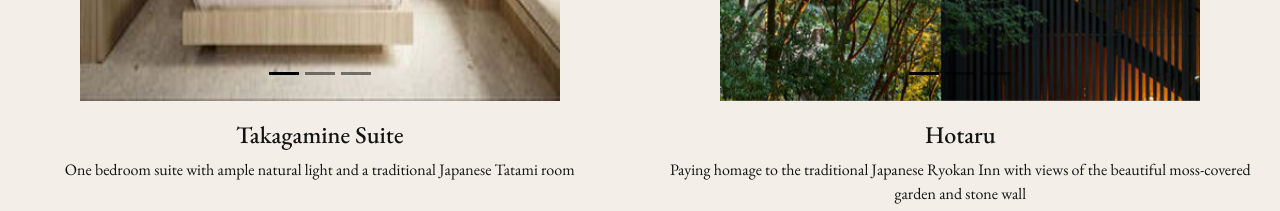
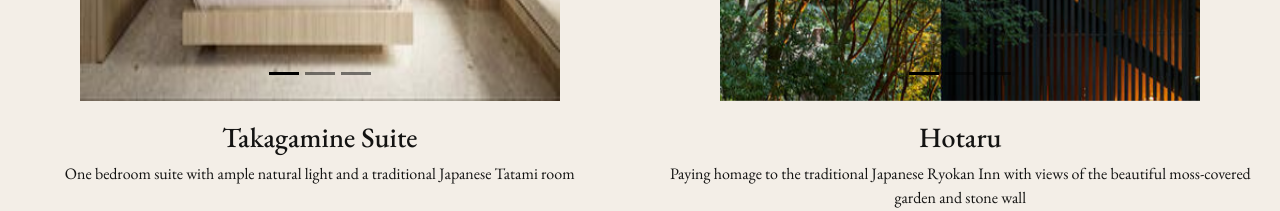
Before and after one commit to megupass/Trabajo-Coder, a website: page html/accomodation.html in a window 1280 px wide. Shown: the part 2140-2351 px from the top of the page. Drawn offline with nearby package versions, Linux system fonts and the light colour scheme.

Commit message:
se corrigió h4 por h3 en los nombres de accomodation

```diff
--- a/html/accomodation.html
+++ b/html/accomodation.html
@@ -183,7 +183,7 @@
                   </button>
               </div>
               <div  class="texthabitacion">
-                  <h4>Takagamine Suite</h4>
+                  <h3>Takagamine Suite</h3>
                   <p> One bedroom suite with ample natural light and a traditional Japanese Tatami room</p>
                 </div>
 
@@ -218,7 +218,7 @@
                     </button>
                 </div>
                 <div  class="texthabitacion">
-                    <h4>Hotaru</h4>
+                    <h3>Hotaru</h3>
                     <p>Paying homage to the traditional Japanese Ryokan Inn with views of the beautiful moss-covered garden and stone wall</p>
                   </div>
 
```
